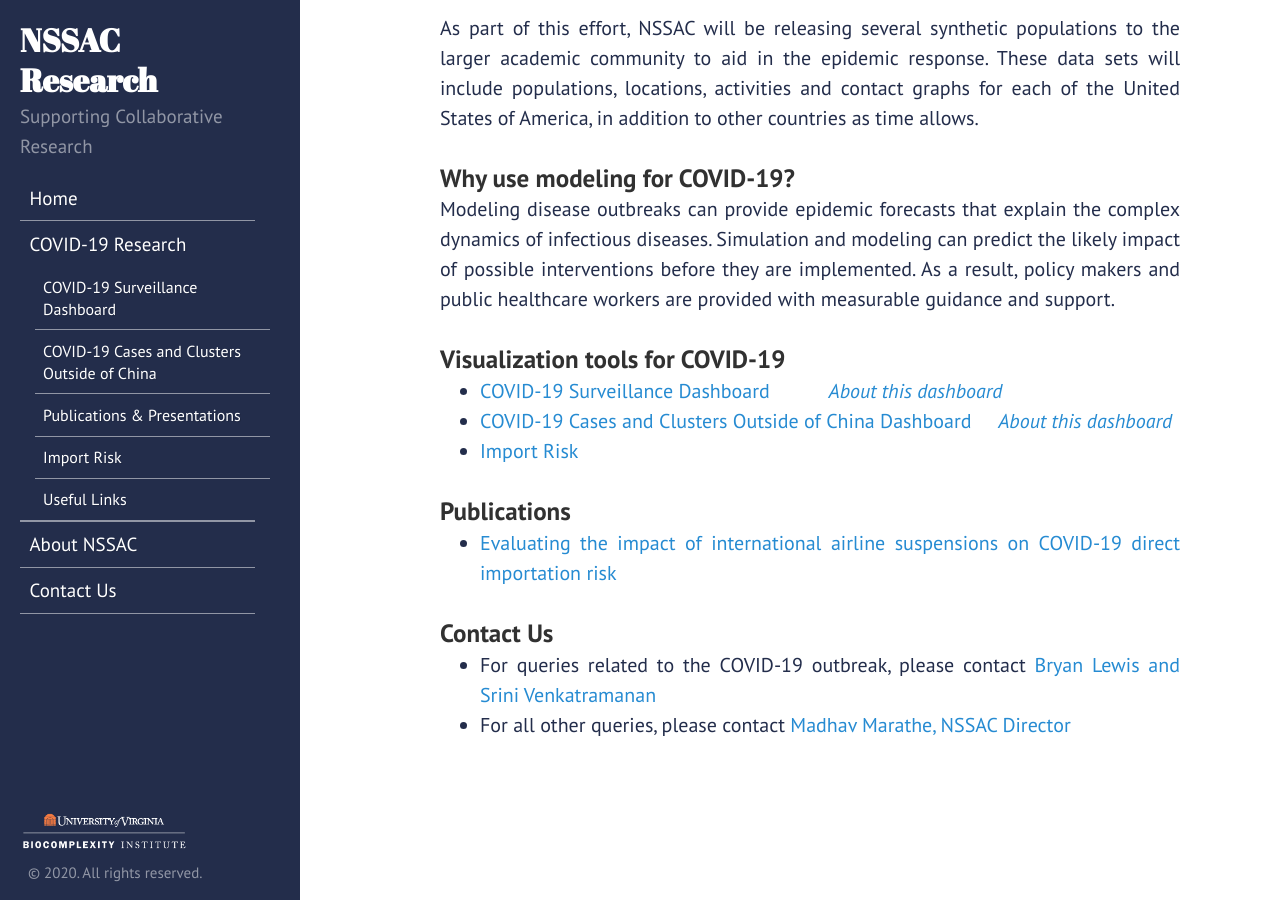
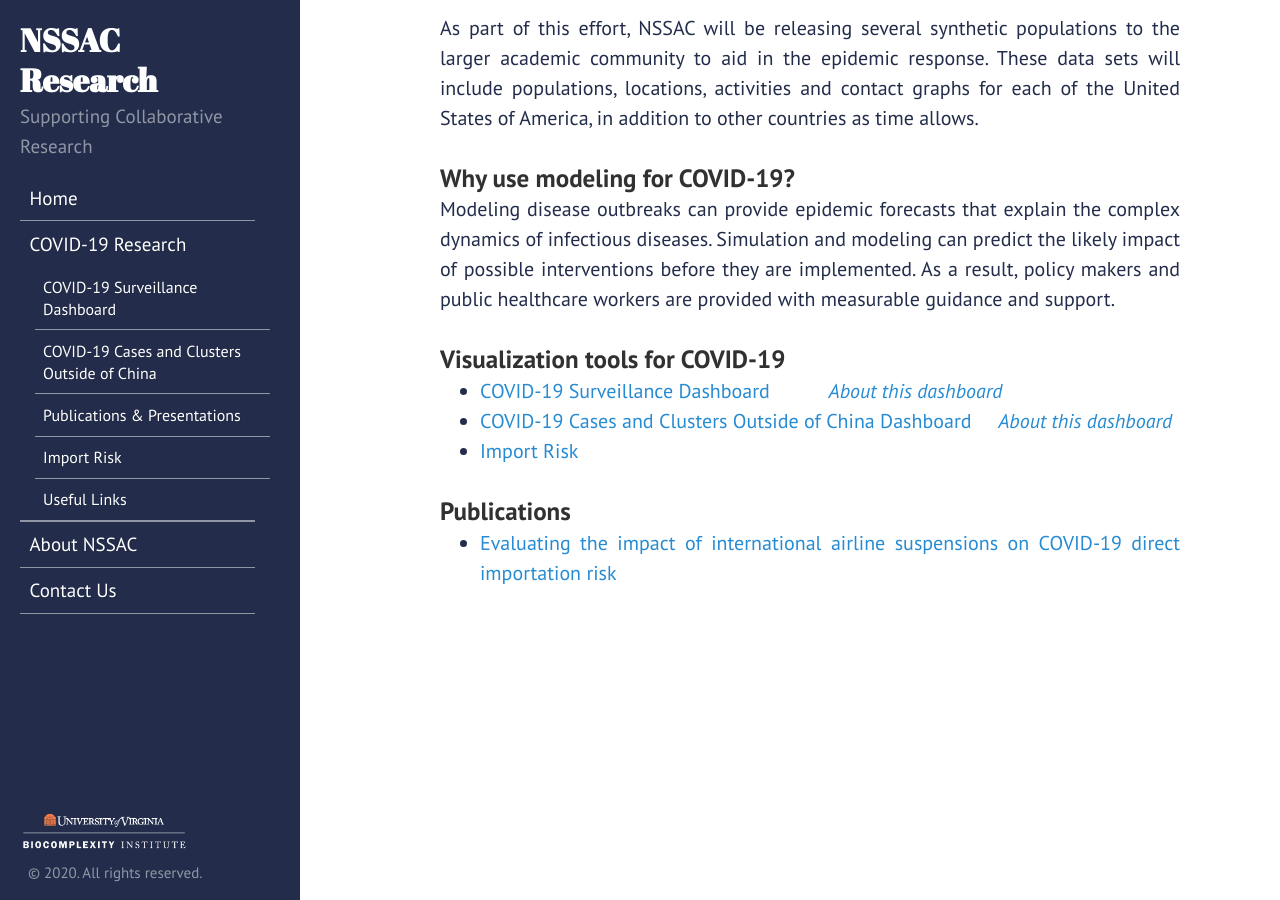
Before and after one commit to mehta-gaurav/mehta-gaurav.github.io, a Jekyll site: the page built from covid-19/index.md, in a window 1280 px wide and 900 px high, scrolled down 623 px. Built offline with Jekyll 4.4.1, drawn with Linux system fonts in a browser that asks for light colours; our own code applies the rules of GitHub Pages for plain Markdown files.

Commit message:
Update index.md

```diff
--- a/covid-19/index.md
+++ b/covid-19/index.md
@@ -17,7 +17,3 @@ Modeling disease outbreaks can provide epidemic forecasts that explain the compl
 
 ### Publications
 - [Evaluating the impact of international airline suspensions on COVID-19 direct importation risk](https://www.medrxiv.org/content/10.1101/2020.02.20.20025882v1)
-
-### Contact Us
-- For queries related to the COVID-19 outbreak, please contact [Bryan Lewis and Srini Venkatramanan](mailto:nssac_covid19_coordinators@virginia.edu?subject=Research%20Website%20COVID-19%20Query)
-- For all other queries, please contact [Madhav Marathe, NSSAC Director](mailto:nssac_covid19_coordinators@virginia.edu?subject=Research%20Website%20Query)
```
